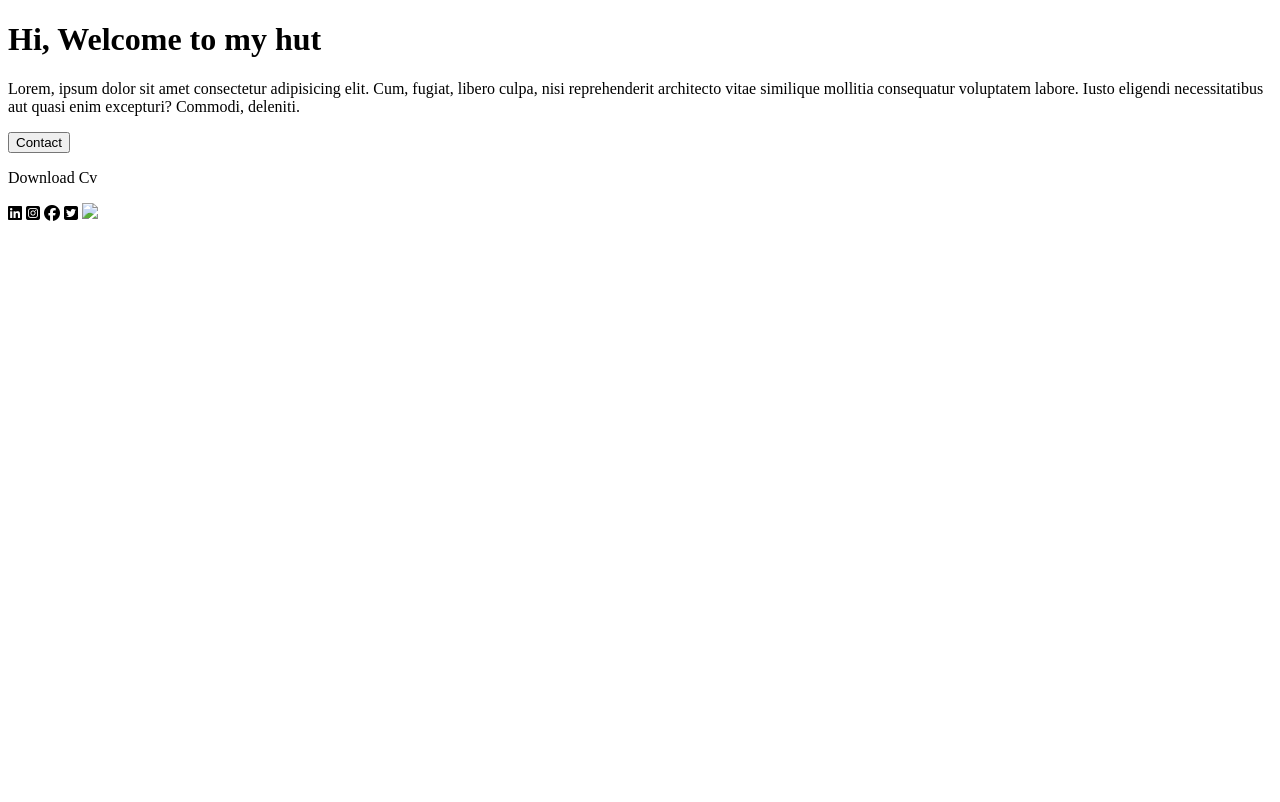
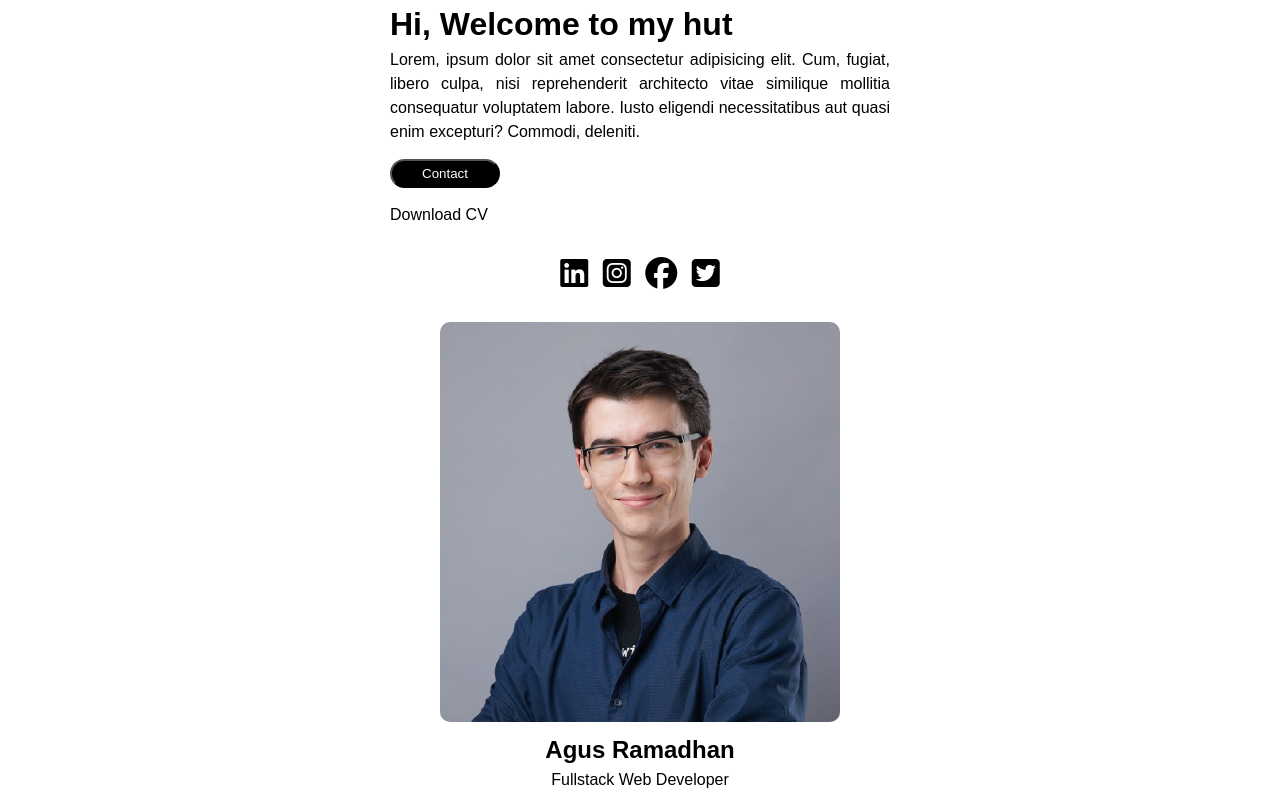
Before and after one commit to radhn14/day-1, a plain HTML site: page index.html in a window 1280 px wide. Drawn offline with Linux system fonts and the light colour scheme.

Commit message:
Edit Profile

```diff
--- a/index.html
+++ b/index.html
@@ -3,18 +3,35 @@
 <head>
     <meta charset="UTF-8">
     <meta name="viewport" content="width=device-width, initial-scale=1.0">
+    <link rel="stylesheet" href="style.css">
+    <script src="https://kit.fontawesome.com/2496d4a65e.js" crossorigin="anonymous"></script>
     <title>Rhoma Irama</title>
-    <script src="https://kit.fontawesome.com/2496d4a65e.js" crossorigin="anonymous"></script>
 </head>
 <body>
-    <h1>Hi, Welcome to my hut</h1>
-    <p>Lorem, ipsum dolor sit amet consectetur adipisicing elit. Cum, fugiat, libero culpa, nisi reprehenderit architecto vitae similique mollitia consequatur voluptatem labore. Iusto eligendi necessitatibus aut quasi enim excepturi? Commodi, deleniti.</p>
-    <button>Contact</button>
-    <p>Download Cv</p>
-    <i class="fa-brands fa-linkedin"></i>
-    <i class="fa-brands fa-square-instagram"></i>
-    <i class="fa-brands fa-facebook"></i>
-    <i class="fa-brands fa-square-twitter"></i>
-    <img class="image-person" src="person.jpg">
+    <div class="container">
+      <div class="header">
+        <h1>Hi, Welcome to my hut</h1>
+      </div>
+
+      <div class="main">
+        <div class="content">
+            <p style="text-align: justify;">Lorem, ipsum dolor sit amet consectetur adipisicing elit. Cum, fugiat, libero culpa, nisi reprehenderit architecto vitae similique mollitia consequatur voluptatem labore. Iusto eligendi necessitatibus aut quasi enim excepturi? Commodi, deleniti.</p>
+            <button class="btn">Contact</button>
+            <p class="download">Download CV</p>
+            <div class="logo">
+              <i class="fa-brands fa-linkedin fa-2x" style="--fa-border-radius: 100%" id="linkedin"></i>
+              <i class="fa-brands fa-square-instagram fa-2x" id="instagram"></i>
+              <i class="fa-brands fa-facebook fa-2x" id="facebook"></i>
+              <i class="fa-brands fa-square-twitter fa-2x" id="twitter"></i>
+            </div>
+            <img class="image-person" src="person.png" alt="Person Image">
+            <div class="profile">
+              <h2>Agus Ramadhan</h2>
+              <p>Fullstack Web Developer </p>
+            </div>
+        </div>
+      </div>
+    </div>
+
 </body>
 </html>
```
